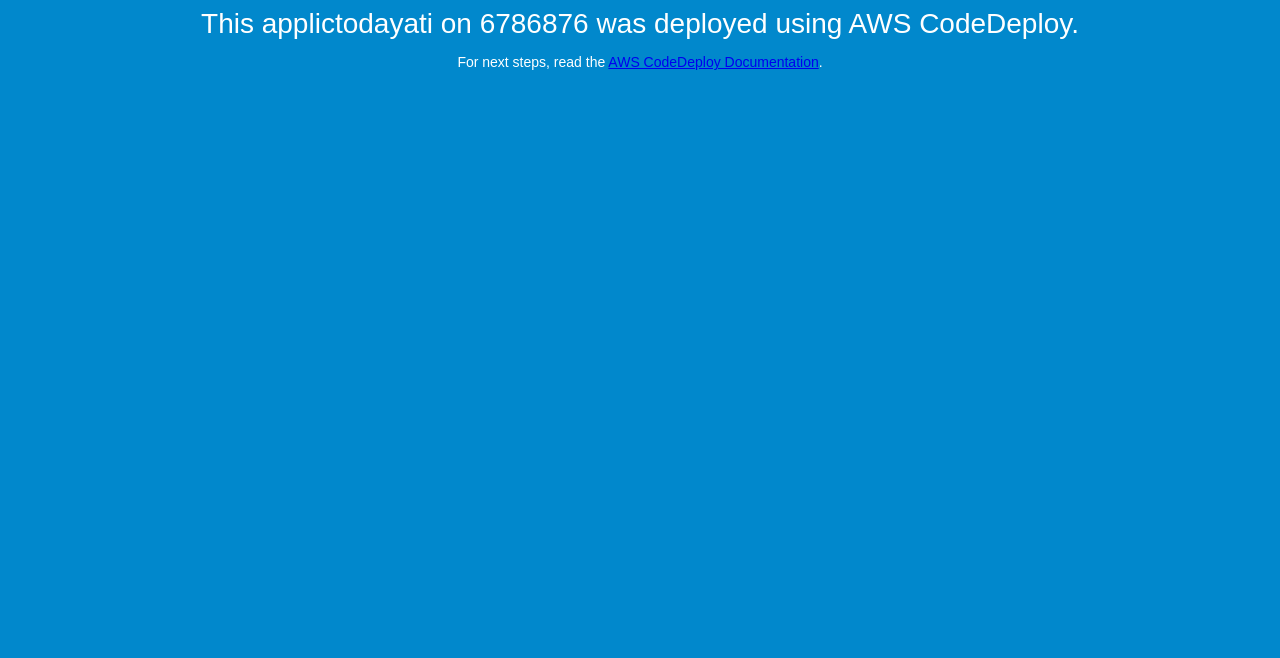
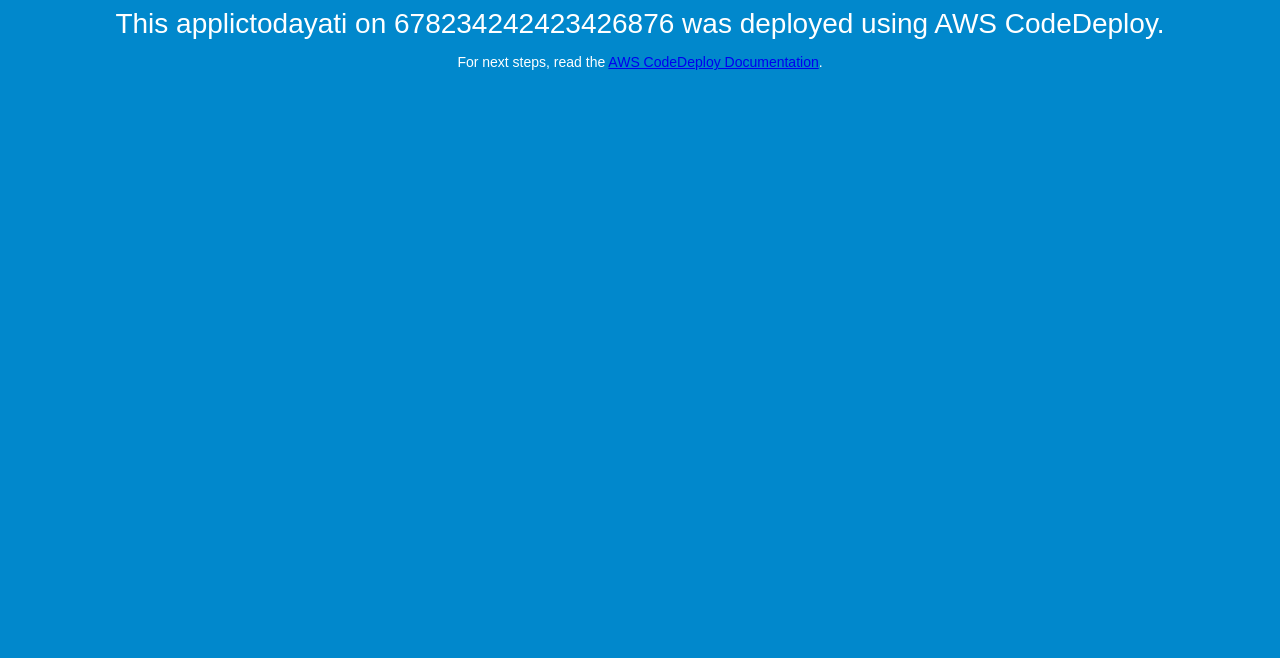
Before and after one commit to xenon-abhi/test-jenkins, a plain HTML site: page index.html in a window 1280 px wide. Shown: the part 142-800 px from the top of the page. Drawn offline with Linux system fonts and the light colour scheme.

Commit message:
Update index.html

```diff
--- a/index.html
+++ b/index.html
@@ -27,7 +27,7 @@
 <body>
   <div align="center">
     <h1>Test-CodeDeploy mentVia Git-CICD</h1>
-    <h2>This applictodayati on 6786876 was deployed using AWS CodeDeploy.</h2>
+    <h2>This applictodayati on 678234242423426876 was deployed using AWS CodeDeploy.</h2>
     <p>For next steps, read the <a href="http://aws.amazon.com/documentation/codedeploy">AWS CodeDeploy Documentation</a>.</p>
   </div>
 </body>
```
